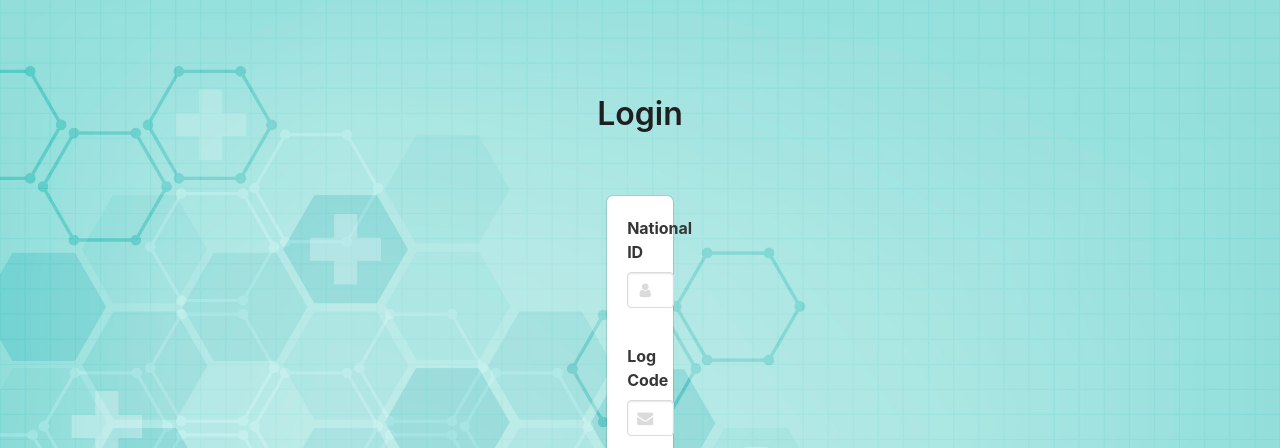
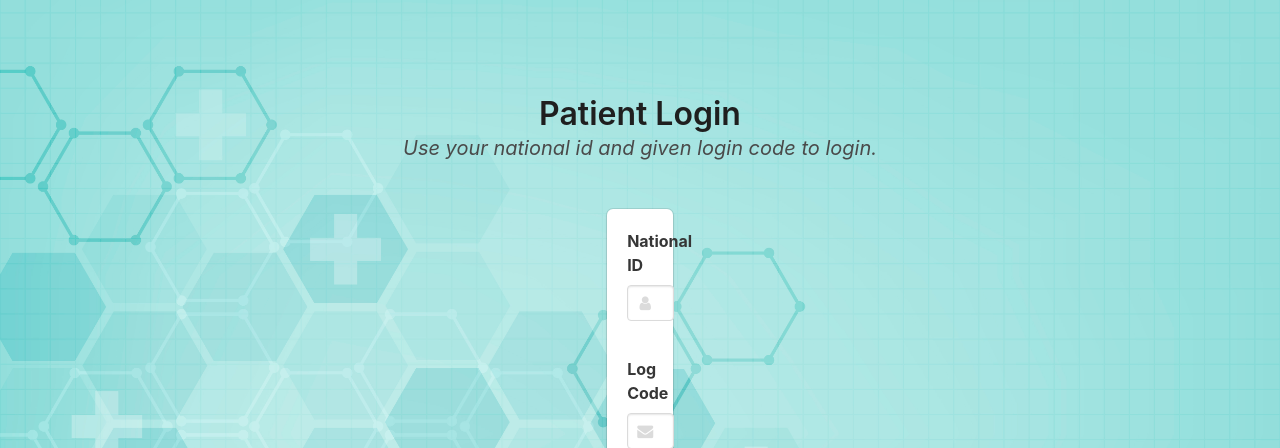
Before and after one commit to SmartHealth-ituse2020/SH-web, a Flask app: page /patient/login in a window 1280 px wide. Shown: the part 52-500 px from the top of the page. Run offline with Flask 2, Linux system fonts and the light colour scheme; some libraries are stand-ins or nearby versions.

Commit message:
Login details (how to) are added to login pages

```diff
--- a/smarthealth_web/templates/admin/admin_login.html
+++ b/smarthealth_web/templates/admin/admin_login.html
@@ -7,7 +7,7 @@
 <section class="section">
 	<div class="container has-text-centered">
 	  <h1 class="title is-capitalized">Administrator Login</h1>
-	  <p class="subtitle  is-italic">Smarthealth system administration. </p>
+	  <p class="subtitle  is-italic">Smarthealth system administration.</p>
 	</div>
 </section>
 <section class="hero">
--- a/smarthealth_web/templates/doctor/doctor_login.html
+++ b/smarthealth_web/templates/doctor/doctor_login.html
@@ -5,7 +5,8 @@
 
 <section class="section">
 	<div class="container has-text-centered">
-	  <h1 class="title is-capitalized">Login</h1>
+	  <h1 class="title is-capitalized">Doctor Login</h1>
+	  <p class="subtitle  is-italic">Login with your username and password.</p>
 	</div>
 </section>
 <section class="hero">
--- a/smarthealth_web/templates/patient/patient_login.html
+++ b/smarthealth_web/templates/patient/patient_login.html
@@ -5,7 +5,8 @@
 
 <section class="section">
 	<div class="container has-text-centered">
-	  <h1 class="title is-capitalized">Login</h1>
+	  <h1 class="title is-capitalized">Patient Login</h1>
+	  <p class="subtitle  is-italic">Use your national id and given login code to login.</p>
 	</div>
 </section>
 <section class="hero">
```
